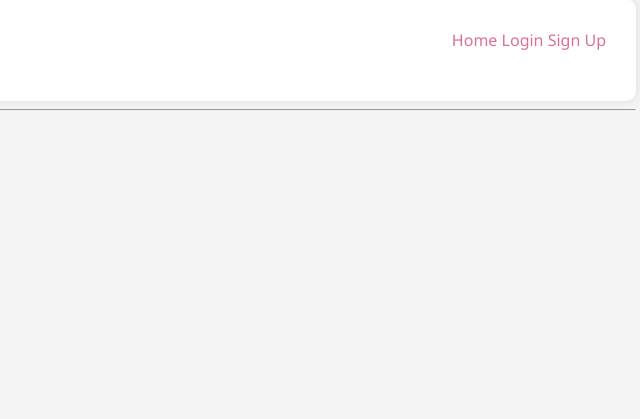
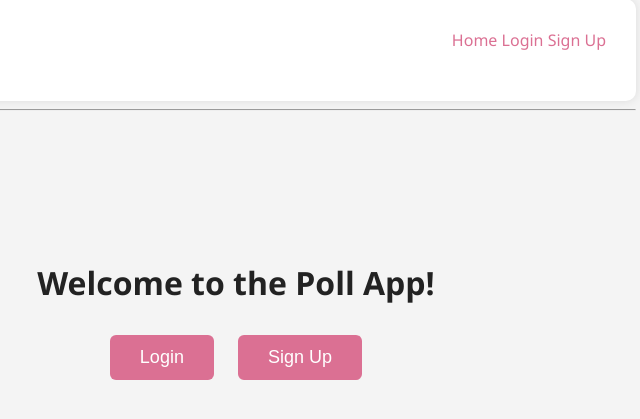
Before and after one commit to daebakkk/django-polls, a Django app: page / in a window 1280 px wide. Shown: the part 61-480 px from the top of the page, without its empty margins (404-1044 px from the left). Run offline with Django 5.2, Linux system fonts and the light colour scheme.

Commit message:
make home page main

```diff
--- a/polls/templates/base.html
+++ b/polls/templates/base.html
@@ -54,8 +54,8 @@
     }
     </style>
     </head>
-    <body>
-    <div class="container">
+<body>
+<div class="container">
   <nav>
     <a href="{% url 'polls:choose_mode' %}">Home</a>
     {% if user.is_authenticated %}
--- a/polls/templates/polls/home.html
+++ b/polls/templates/polls/home.html
@@ -1,9 +1,26 @@
 {% extends "base.html" %}
 
 {% block content %}
-  <h2>Welcome!</h2>
-  <p>Please choose a mode:</p>
+<div class="home-container">
+  <h1>Welcome to the Poll App!</h1>
+  <div class="auth-buttons">
+    <a href="{% url 'login' %}"><button>Login</button></a>
+    <a href="{% url 'signup' %}"><button>Sign Up</button></a>
+  </div>
+</div>
 
-  <a href="{% url 'exam_mode' %}">Exam Mode</a> <br>
-  <a href="{% url 'survey_mode' %}">Survey Mode</a>
+<style>
+  .home-container {
+    text-align: center;
+    margin-top: 150px;
+  }
+
+  .auth-buttons button {
+    margin: 10px;
+    padding: 12px 30px;
+    font-size: 18px;
+    border-radius: 6px;
+    cursor: pointer;
+  }
+</style>
 {% endblock %}
--- a/polls/urls.py
+++ b/polls/urls.py
@@ -4,7 +4,7 @@ from . import views
 app_name = 'polls'
 
 urlpatterns = [
-    path('', views.index, name='home'),
+    path('', views.home, name='home'),
     path('<int:question_id>/', views.detail, name='detail'),
     path('<int:question_id>/vote/', views.vote, name='vote'),
     path('<int:question_id>/results/', views.results, name='results'),
--- a/polls/views.py
+++ b/polls/views.py
@@ -8,7 +8,7 @@ from .models import Question, Choice
 from django.http import HttpResponseRedirect
 from django.urls import reverse
 def home(request):
-    return redirect('polls:choose_mode')
+    return render(request, 'polls/home.html')
 
 def index(request):
     latest_questions = Question.objects.order_by('-pub_date')[:5]
```
